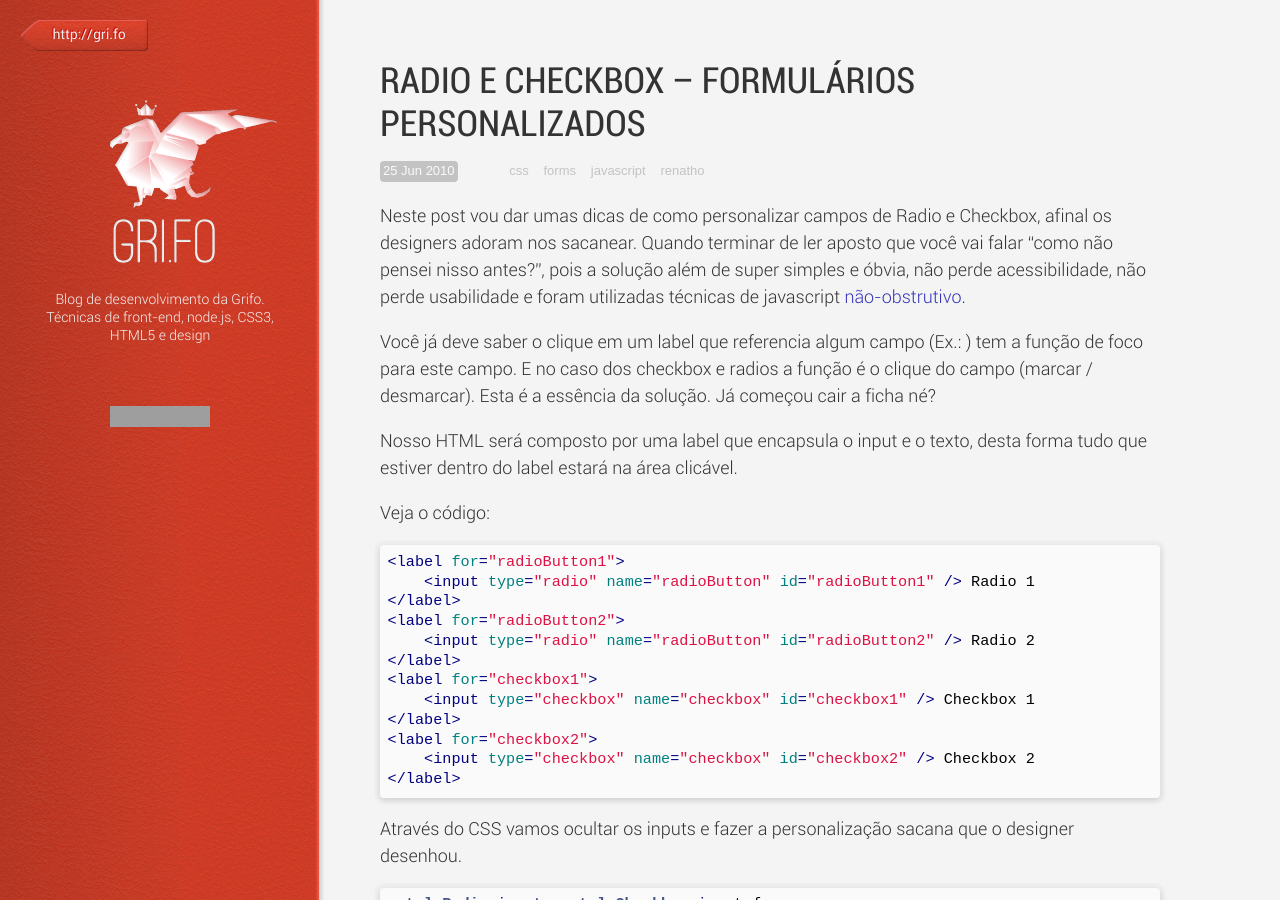
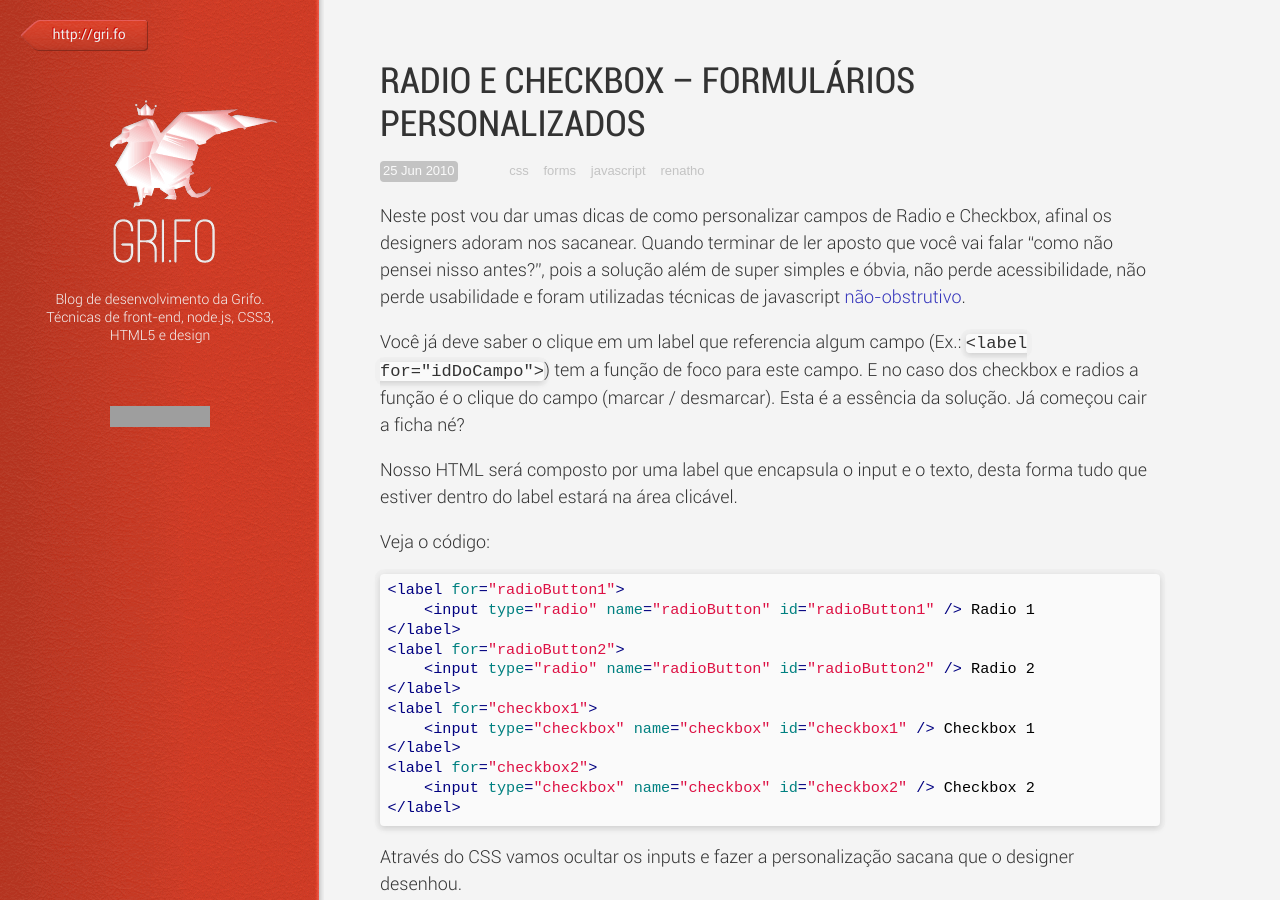
Before and after one commit to grifo/grifo.github.com, a Jekyll site: the page built from blog/_posts/2010-06-25-radio-e-checkbox-formularios-personalizados.md, in a window 1280 px wide and 900 px high. Built offline with Jekyll 4.4.1, drawn with Linux system fonts in a browser that asks for light colours; Markdown is read by kramdown in place of the engine named in the settings; comment, search, counter and statistics services are not loaded; grey boxes are pictures that could not be loaded.

Commit message:
Escapar HTML no meio do texto

```diff
--- a/blog/_posts/2010-06-25-radio-e-checkbox-formularios-personalizados.md
+++ b/blog/_posts/2010-06-25-radio-e-checkbox-formularios-personalizados.md
@@ -10,7 +10,7 @@ tags:
 
 Neste post vou dar umas dicas de como personalizar campos de Radio e Checkbox, afinal os designers adoram nos sacanear. Quando terminar de ler aposto que você vai falar “como não pensei nisso antes?”, pois a solução além de super simples e óbvia, não perde acessibilidade, não perde usabilidade e foram utilizadas técnicas de javascript [não-obstrutivo](http://en.wikipedia.org/wiki/Unobtrusive_JavaScript).
 
-Você já deve saber o clique em um label que referencia algum campo (Ex.: <label for="idDoCampo">) tem a função de foco para este campo. E no caso dos checkbox e radios a função é o clique do campo (marcar / desmarcar). Esta é a essência da solução. Já começou cair a ficha né?
+Você já deve saber o clique em um label que referencia algum campo (Ex.: `<label for="idDoCampo">`) tem a função de foco para este campo. E no caso dos checkbox e radios a função é o clique do campo (marcar / desmarcar). Esta é a essência da solução. Já começou cair a ficha né?
 
 Nosso HTML será composto por uma label que encapsula o input e o texto, desta forma tudo que estiver dentro do label estará na área clicável.
 
```
Also changed, not shown: blog/_posts/2011-10-31-rede-infinita.md (+1 -1 lines).
